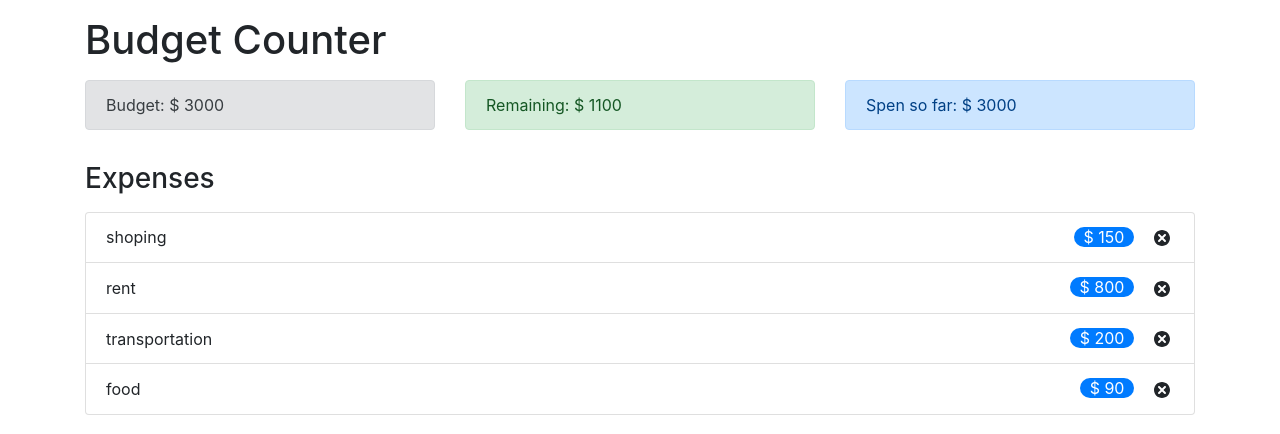
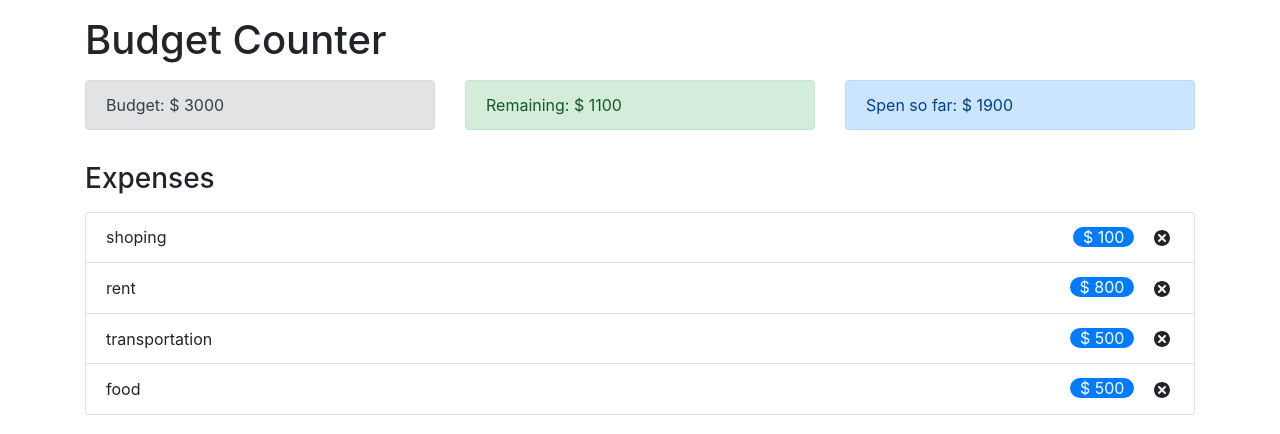
Before and after one commit to ismaelmarot/BudgetApp, a React (Create React App) app: page / in a window 1280 px wide. Shown: the top 434 px of the page. Built offline with nearby package versions, Linux system fonts and the light colour scheme.

Commit message:
BudgetAPP 1.0.0 finished

```diff
--- a/src/components/AddExpenseForm.js
+++ b/src/components/AddExpenseForm.js
@@ -15,11 +15,11 @@ const AddExpenseForm = () => {
             name: name,
             cost: parseInt(cost),
         };
+
         dispatch({
             type: 'ADD_EXPENSE',
             payload: expense,
         });
-
     }
 
     return (
--- a/src/components/ExpenseItem.js
+++ b/src/components/ExpenseItem.js
@@ -1,7 +1,17 @@
-import React from 'react';
+import React, { useContext } from 'react';
 import { TiDelete } from 'react-icons/ti';
+import { AppContext } from './context/AppContext';
 
 const ExpenseItem = (props) => {
+    const { dispatch } = useContext(AppContext);
+
+    const handleDeleteExpense = () => {
+        dispatch({
+            type: "DELETE_EXPENSE",
+            payload: props.id,
+        });
+    };
+
     return (
         <li className='list-group-item d-flex justify-content-between align-items-center'>
             { props.name }
@@ -9,7 +19,7 @@ const ExpenseItem = (props) => {
                 <span className=' badge-primary badge-pill mr-3'>
                     $ { props.cost }
                 </span>
-                <TiDelete size='1.5em'></TiDelete>
+                <TiDelete size='1.5em' onClick={ handleDeleteExpense }></TiDelete>
             </div>
         </li>
     );
--- a/src/components/ExpenseTotal.js
+++ b/src/components/ExpenseTotal.js
@@ -1,9 +1,16 @@
-import React from 'react';
+import React, { useContext } from 'react';
+import { AppContext } from './context/AppContext';
 
 const ExpenseTotal = () =>{
+    const { expenses } = useContext(AppContext);
+
+    const totalExpenses = expenses.reduce((total, item) => {
+        return (total += item.cost);
+    }, 0);
+
     return(
         <div className='alert alert-primary'>
-            <span>Spen so far: $ 3000</span>
+            <span>Spen so far: $ { totalExpenses }</span>
         </div>
     );
 }
--- a/src/components/Remaining.js
+++ b/src/components/Remaining.js
@@ -1,9 +1,18 @@
-import React from 'react';
+import React, { useContext } from 'react';
+import { AppContext } from './context/AppContext';
 
 const Remaining = () =>{
+    const { expenses, budget } = useContext(AppContext);
+
+    const totalExpenses = expenses.reduce((total, item) => {
+        return (total = total + item.cost);
+    }, 0);
+
+    const alertType = totalExpenses > budget ? 'alert-danger' : 'alert-success';
+
     return(
-        <div className='alert alert-success'>
-            <span>Remaining: $ 1100</span>
+        <div className={`alert ${alertType}`}>
+            <span>Remaining: $ { budget - totalExpenses }</span>
         </div>
     );
 }
--- a/src/components/context/AppContext.js
+++ b/src/components/context/AppContext.js
@@ -6,6 +6,12 @@ const AppReducer = (state, action) => {
             return {
                 ...state,
                 expenses:[...state.expenses, action.payload],
+            };
+        case 'DELETE_EXPENSE':
+            return {
+                ...state,
+                expenses: state.expenses.filter(
+                    (expense) => expense.id !== action.payload)
             }
         default:
             return state;
@@ -15,10 +21,10 @@ const AppReducer = (state, action) => {
 const initialState = {
     budget: 3000,
     expenses: [
-        { id: 12, name: 'shoping', cost: 150 },
+        { id: 12, name: 'shoping', cost: 100 },
         { id: 34, name:'rent', cost: 800 },
-        { id: 98, name: 'transportation', cost: 200 },
-        { id: 76, name: 'food', cost: 90 },
+        { id: 98, name: 'transportation', cost: 500 },
+        { id: 76, name: 'food', cost: 500 },
     ],
 }
 
```
